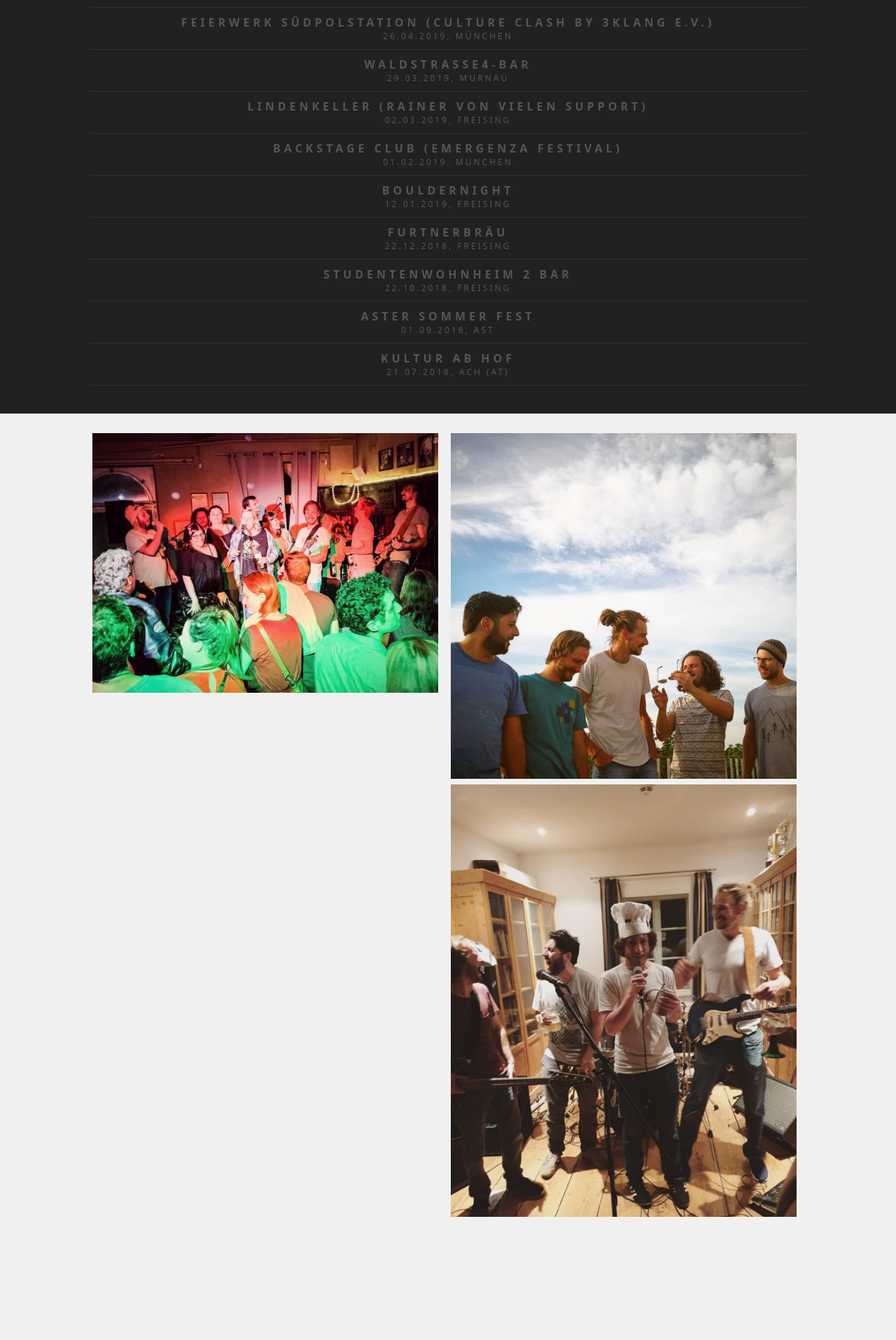
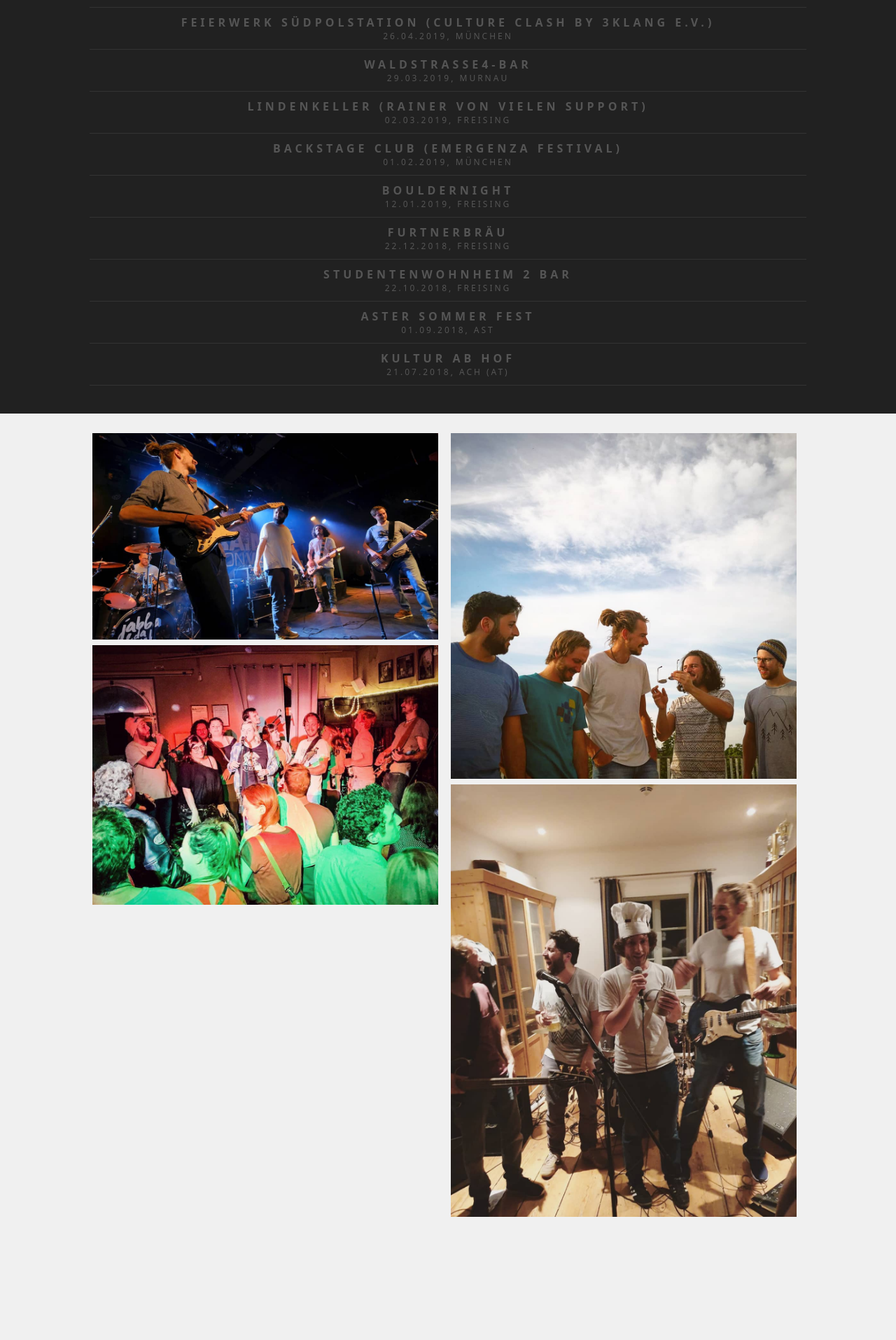
Before and after one commit to janstuemmel/jabba, a Jekyll site: the page built from index.html, in a window 1280 px wide. Shown: the part 1987-3902 px from the top of the page at 70% size. Built offline with Jekyll 4.4.1, drawn with Linux system fonts in a browser that asks for light colours.

Commit message:
Update from Forestry.io info@janstuemmel.de updated _data/gallery.yml

```diff
--- a/_data/gallery.yml
+++ b/_data/gallery.yml
@@ -1,5 +1,7 @@
 ---
 image:
+- image: "/uploads/52320022_571685259984283_1311553581651674676_n.jpg"
+  url: ''
 - image: "/uploads/60237897_288107315430754_6964793364494504610_n-3.jpg"
   url: ''
 - image: "/uploads/60237897_288107315430754_6964793364494504610_n.jpg"
```
